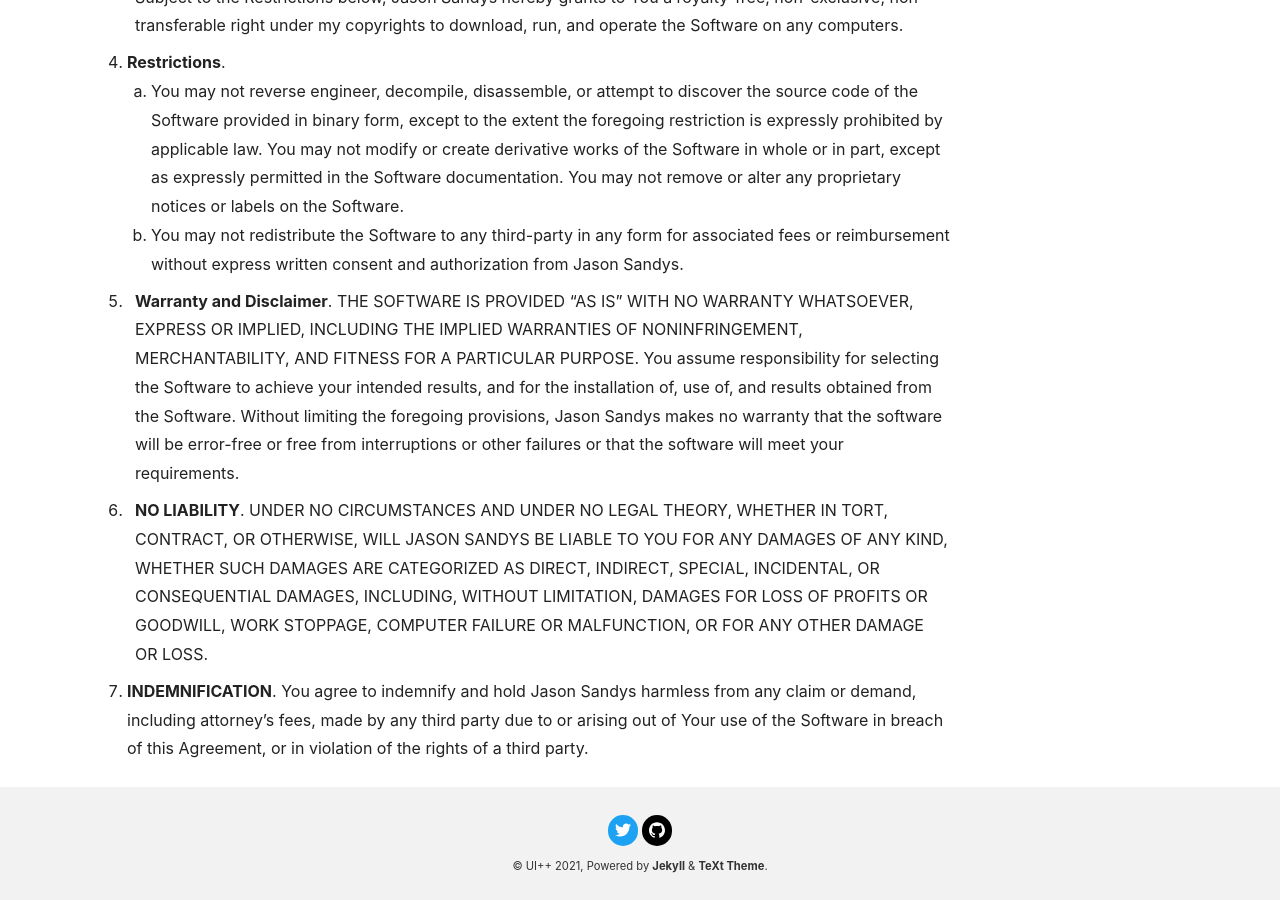
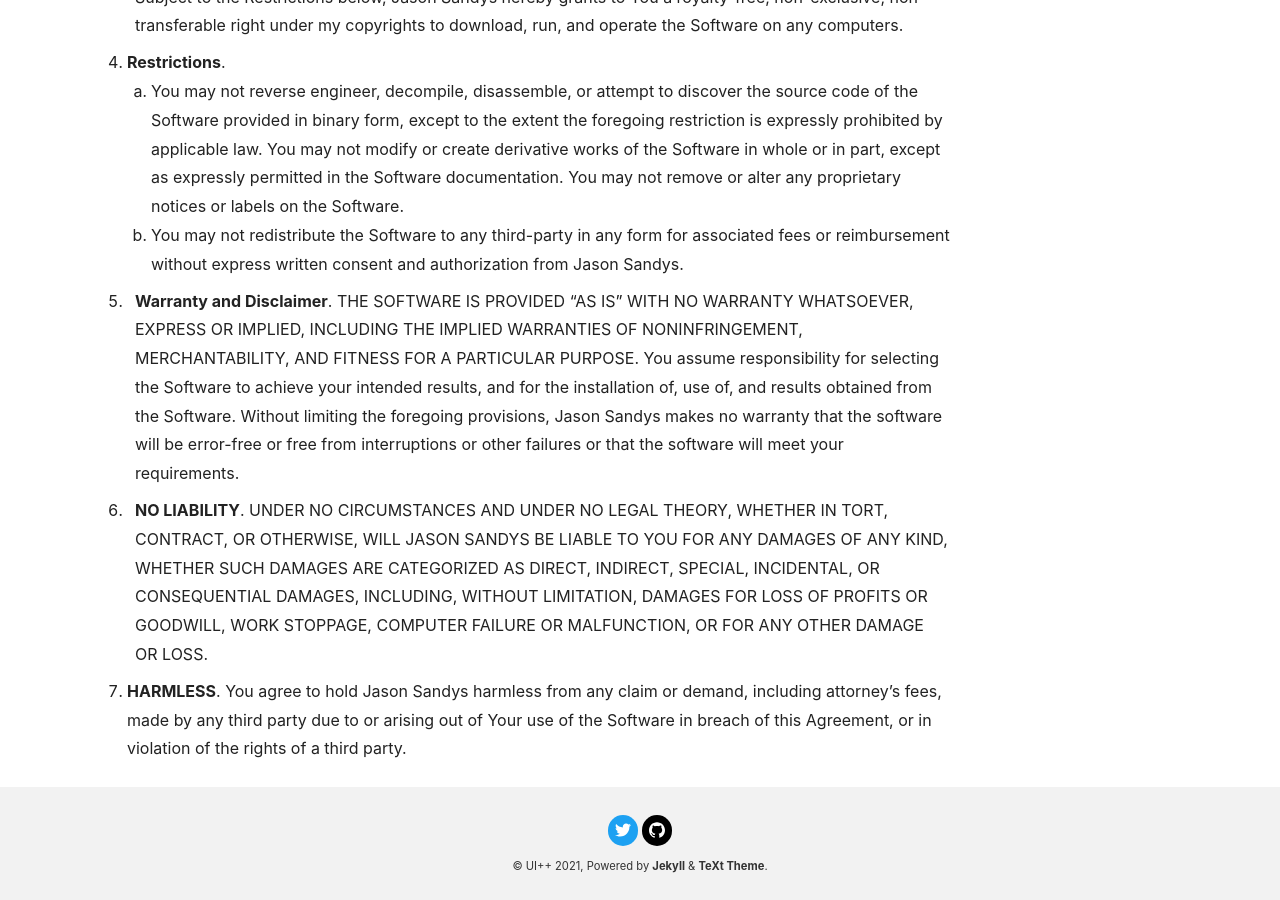
Before and after one commit to jason4tw/UIPlusPlusDocs, a Jekyll site: the page built from website/docs/terms.md, in a window 1280 px wide and 900 px high, scrolled down 959 px. Built offline with Jekyll 4.4.1, drawn with Linux system fonts in a browser that asks for light colours; nearby versions of some CDN libraries.

Commit message:
Feb 6, 2022 updates
Updated terms.
Corrected images on Input action doc.

```diff
--- a/website/docs/terms.md
+++ b/website/docs/terms.md
@@ -24,4 +24,4 @@ BY USING THE SOFTWARE, YOU AGREE TO BE BOUND BY THE TERMS LISTED BELOW. IF YOU D
 
 7. **NO LIABILITY**. UNDER NO CIRCUMSTANCES AND UNDER NO LEGAL THEORY, WHETHER IN TORT, CONTRACT, OR OTHERWISE, WILL JASON SANDYS BE LIABLE TO YOU FOR ANY DAMAGES OF ANY KIND, WHETHER SUCH DAMAGES ARE CATEGORIZED AS DIRECT, INDIRECT, SPECIAL, INCIDENTAL, OR CONSEQUENTIAL DAMAGES, INCLUDING, WITHOUT LIMITATION, DAMAGES FOR LOSS OF PROFITS OR GOODWILL, WORK STOPPAGE, COMPUTER FAILURE OR MALFUNCTION, OR FOR ANY OTHER DAMAGE OR LOSS.
 
-8. **INDEMNIFICATION**. You agree to indemnify and hold Jason Sandys harmless from any claim or demand, including attorney's fees, made by any third party due to or arising out of Your use of the Software in breach of this Agreement, or in violation of the rights of a third party.
+8. **HARMLESS**. You agree to hold Jason Sandys harmless from any claim or demand, including attorney's fees, made by any third party due to or arising out of Your use of the Software in breach of this Agreement, or in violation of the rights of a third party.
```
Also changed, not shown: website/docs/actionconfig/input.md (+5 -5 lines).
